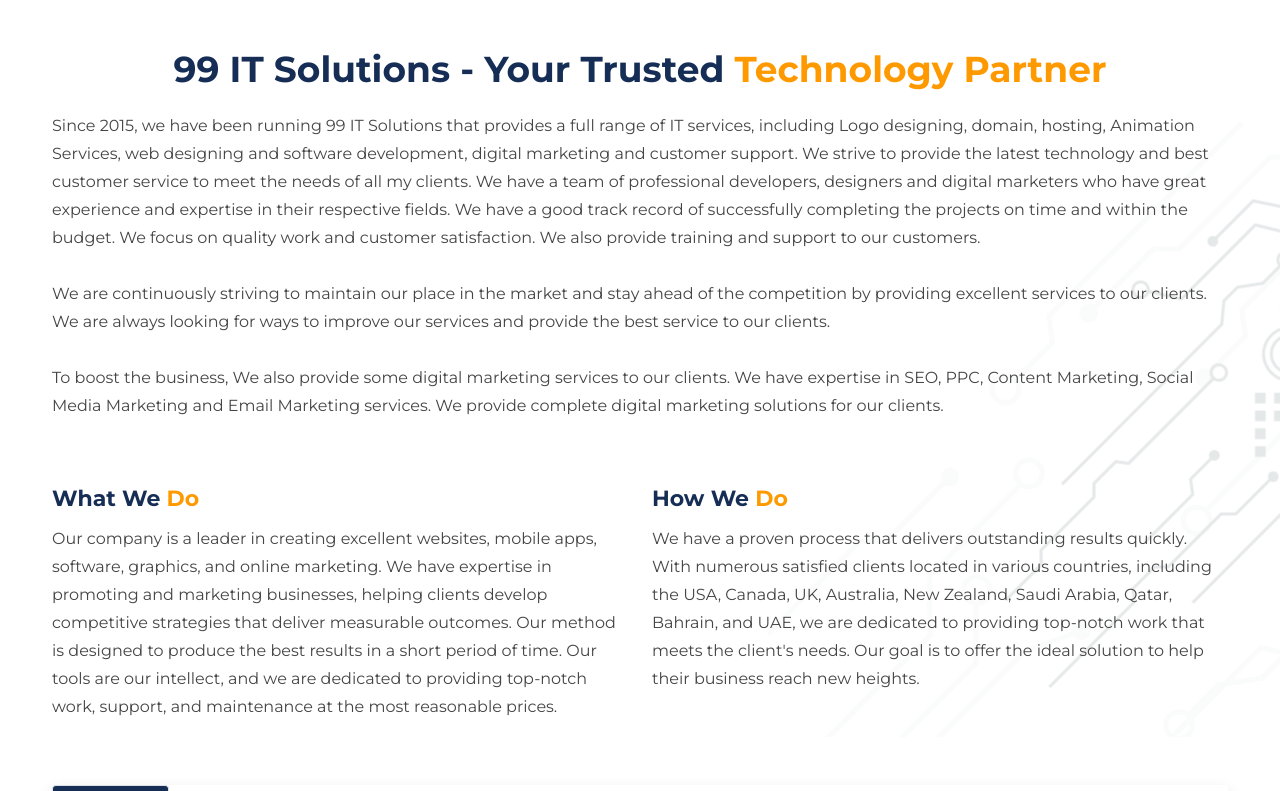
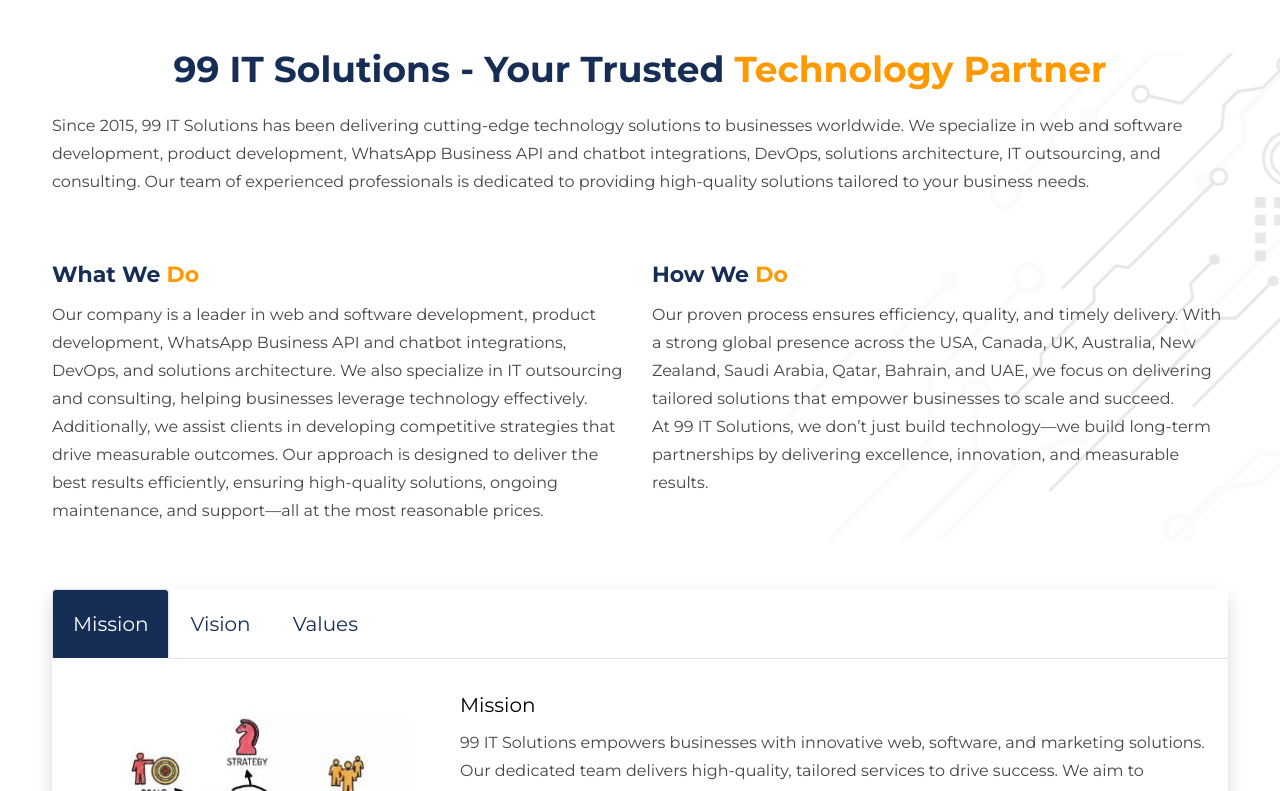
Before and after one commit to farukh110/99itsolutions, a React (Create React App) app: page /about-us in a window 1280 px wide. Shown: the part 529-1320 px from the top of the page. Built offline with nearby package versions, Linux system fonts and the light colour scheme; a web font is replaced by a local one.

Commit message:
updated content

```diff
--- a/src/components/footer/Footer.jsx
+++ b/src/components/footer/Footer.jsx
@@ -55,7 +55,7 @@
                                     </div>
                                     <div className="text dark_blue">
 
-                                        We are a globally recognized IT software company that was established in 2015. Our services include innovative website designing, website development, graphic designing, as well as Mobile apps, Game, Xreality  development. We also specialize in online marketing services, utilizing cutting-edge strategies to boost your online visibility and help convert traffic into sales.
+                                        Since 2015, 99 IT Solutions has been delivering cutting-edge technology solutions to businesses worldwide. We specialize in web and software development, product development, WhatsApp Business API and chatbot integrations, DevOps, solutions architecture, IT outsourcing, and consulting. Our team of experienced professionals is dedicated to providing high-quality solutions tailored to your business needs.
 
                                     </div>
                                 </div>
--- a/src/pages/About/AboutFive/MainSection.jsx
+++ b/src/pages/About/AboutFive/MainSection.jsx
@@ -58,13 +58,7 @@
                 textCenter="text-center"
               />
               <p>
-
-                Since 2015, we have been running 99 IT Solutions that provides a full range of IT services, including Logo designing, domain, hosting, Animation Services, web designing and software development, digital marketing and customer support. We strive to provide the latest technology and best customer service to meet the needs of all my clients.
-                We have a team of professional developers, designers and digital marketers who have great experience and expertise in their respective fields. We have a good track record of successfully completing the projects on time and within the budget. We focus on quality work and customer satisfaction. We also provide training and support to our customers.
-                <br /><br />
-                We are continuously striving to maintain our place in the market and stay ahead of the competition by providing excellent services to our clients. We are always looking for ways to improve our services and provide the best service to our clients.
-                <br /><br />
-                To boost the business, We also provide some digital marketing services to our clients. We have expertise in SEO, PPC, Content Marketing, Social Media Marketing and Email Marketing services. We provide complete digital marketing solutions for our clients.
+                Since 2015, 99 IT Solutions has been delivering cutting-edge technology solutions to businesses worldwide. We specialize in web and software development, product development, WhatsApp Business API and chatbot integrations, DevOps, solutions architecture, IT outsourcing, and consulting. Our team of experienced professionals is dedicated to providing high-quality solutions tailored to your business needs.
               </p>
             </div>
 
@@ -77,7 +71,9 @@
               />
 
               <p>
-                Our company is a leader in creating excellent websites, mobile apps, software, graphics, and online marketing. We have expertise in promoting and marketing businesses, helping clients develop competitive strategies that deliver measurable outcomes. Our method is designed to produce the best results in a short period of time. Our tools are our intellect, and we are dedicated to providing top-notch work, support, and maintenance at the most reasonable prices.
+                Our company is a leader in web and software development, product development, WhatsApp Business API and chatbot integrations, DevOps, and solutions architecture. We also specialize in IT outsourcing and consulting, helping businesses leverage technology effectively.
+                <br />
+                Additionally, we assist clients in developing competitive strategies that drive measurable outcomes. Our approach is designed to deliver the best results efficiently, ensuring high-quality solutions, ongoing maintenance, and support—all at the most reasonable prices.
 
               </p>
             </div>
@@ -91,7 +87,10 @@
               />
 
               <p>
-                We have a proven process that delivers outstanding results quickly. With numerous satisfied clients located in various countries, including the USA, Canada, UK, Australia, New Zealand, Saudi Arabia, Qatar, Bahrain, and UAE, we are dedicated to providing top-notch work that meets the client's needs. Our goal is to offer the ideal solution to help their business reach new heights.
+                Our proven process ensures efficiency, quality, and timely delivery. With a strong global presence across the USA, Canada, UK, Australia, New Zealand, Saudi Arabia, Qatar, Bahrain, and UAE, we focus on delivering tailored solutions that empower businesses to scale and succeed.
+                <br />
+                At 99 IT Solutions, we don’t just build technology—we build long-term partnerships by delivering excellence, innovation, and measurable results.
+
               </p>
 
             </div>
```
